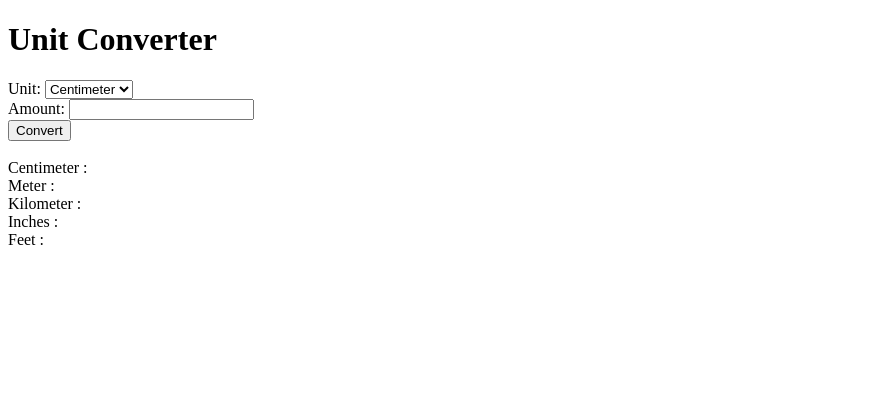
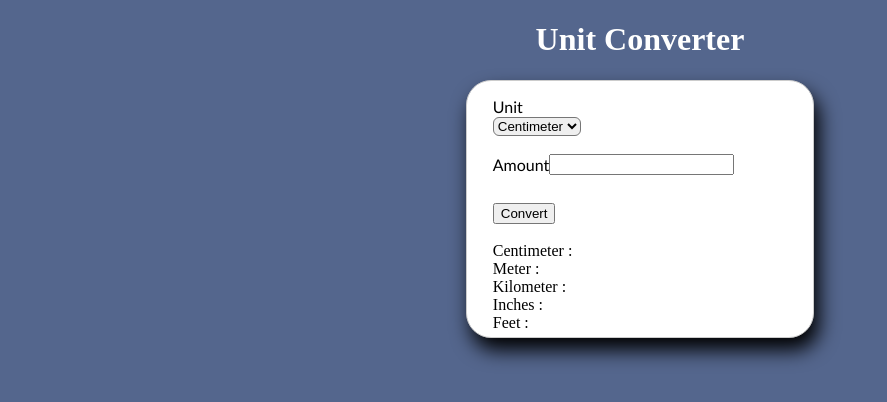
Before and after one commit to ArnavPolekar/arnavpolekar.github.io, a plain HTML site: page index.html in a window 1280 px wide. Shown: the whole page, without its empty margins (0-887 px from the left). Drawn offline with Linux system fonts and the light colour scheme.

Commit message:
unit converter

```diff
--- a/index.html
+++ b/index.html
@@ -5,13 +5,15 @@
     <meta charset="utf-8">
     <meta name="viewport" content="width=device-width">
     <title>Unit Converter</title>
-  <link href="style.css" rel="stylesheet" type="text/css" />
+    <link href="styles.css" rel="stylesheet" type="text/css" />
 </head>
 
 <body>
+    <div class="container">
         <h1 class="heading">Unit Converter</h1>
         <div class="wrapper">
-    <label>Unit:</label>
+            <label class="unit">Unit</label>
+            <br>
             <select id="unit" class="scroll">
                 <option value="centimeter">Centimeter</option>
                 <option value="meter">Meter</option>
@@ -20,12 +22,14 @@
                 <option value="feet">Feet</option>
             </select>
             <br>
+            <br>
             <div class="amt">
-      <label for="amt">Amount:</label>
+                <label for="amt" class="amount">Amount</label>
+                <br>
                 <input type="number" id="amt">
+            </div>
                 <br>
                 <button onclick="conv()" class="btn">Convert</button>
-    </div>
             <div class="result">
                 <br>
                 Centimeter : <span id="cm"></span>
@@ -37,6 +41,7 @@
                 Inches : <span id="in"></span>
                 <br>
                 Feet : <span id="ft"></span>
+            </div>
         </div>
     </div>
 
--- a/styles.css
+++ b/styles.css
@@ -0,0 +1,53 @@
+html {
+    background-color: rgb(84, 102, 141);
+}
+
+.heading {
+    text-align: center;
+    color: #ffff;
+}
+
+.scroll {
+    border-radius: 6px;
+}
+
+label {
+    font-family: 'Trebuchet MS', sans-serif;
+}
+
+option {
+    color: #ffff;
+}
+
+.wrapper {
+    width: 25vw;
+    height: 30vh;
+    margin: auto;
+    border: 1px solid #ccc;
+padding-left: 2vw;
+padding-top: 2vh;
+    background-color: #ffff;
+    border-radius: 25px;
+    color: black;
+    box-shadow: 5px 12px 20px;
+
+}
+
+.amt {
+    text-align: center; margin: 0 auto; display: flex; align-items: center
+
+}
+
+.btn {
+    margin-top: 10px;
+}
+
+.container {
+    padding: auto;
+}
+
+.amount {
+    text-align: center;
+}
+
+.unit {}
```
Lines whose indentation alone changed are shown as unchanged.
